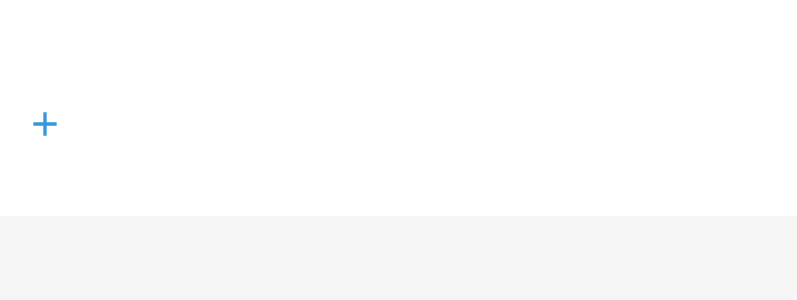
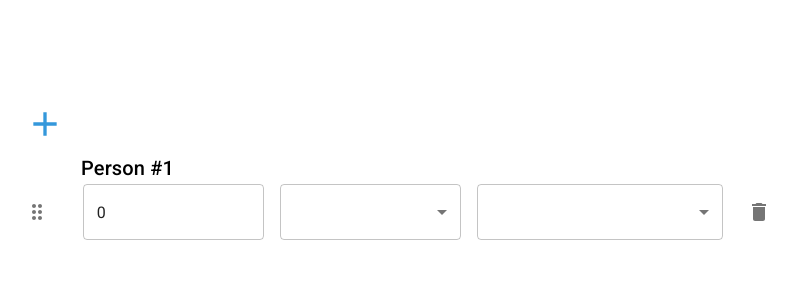
Before and after one commit to treelym/food-storage-calculator, a React (Create React App) app: page / in a window 1280 px wide. Shown: the top 300 px of the page, without its empty margins (237-1034 px from the left). Built offline with nearby package versions, Linux system fonts and the light colour scheme.

Commit message:
Create PersonRow component - tie up state to actual values

```diff
--- a/src/components/PeopleList.js
+++ b/src/components/PeopleList.js
@@ -1,25 +1,29 @@
 import React, { useState } from "react";
 import AddIcon from "@mui/icons-material/Add";
 import Box from "@mui/material/Box";
-import DeleteIcon from "@mui/icons-material/Delete";
-import DragIndicatorIcon from "@mui/icons-material/DragIndicator";
-import FormControl from "@mui/material/FormControl";
-import Grid from "@mui/material/Grid";
 import IconButton from "@mui/material/IconButton";
-import List from "@mui/material/List";
-import ListItem from "@mui/material/ListItem";
-import ListItemButton from "@mui/material/ListItemButton";
-import ListItemIcon from "@mui/material/ListItemIcon";
-import MenuItem from "@mui/material/MenuItem";
-import Select from "@mui/material/Select";
-import TextField from "@mui/material/TextField";
 import Tooltip from "@mui/material/Tooltip";
 
+import PersonRow from "./PersonRow";
+
 const PeopleList = () => {
-  const [people, setPeople] = useState([]);
+  const [people, setPeople] = useState([
+    {
+      activityLevel: "",
+      age: 0,
+      gender: "",
+    },
+  ]);
 
   const handleAddPerson = () => {
-    setPeople([...people, {}]);
+    setPeople([
+      ...people,
+      {
+        activityLevel: "",
+        age: 0,
+        gender: "",
+      },
+    ]);
   };
 
   return (
@@ -33,57 +37,13 @@ const PeopleList = () => {
       {people.length > 0 ? (
         <Box>
           {people.map((person, index) => (
-            <Box key={index}>
-              <Grid container sx={{ alignItems: "center" }}>
-                <Grid item xs={1}>
-                  <IconButton>
-                    <DragIndicatorIcon />
-                  </IconButton>
-                </Grid>
-
-                <Grid item xs={3}>
-                  <TextField
-                    type="number"
-                    value={10}
-                    xs={{ width: "100%" }}
-                    // onChange={(e) => handleChange(row.id, 'age', e.target.value)}
-                  />
-                </Grid>
-
-                <Grid item xs={3}>
-                  <FormControl fullWidth>
-                    <Select
-                      value="male"
-                      // onChange={(e) => handleChange(row.id, 'gender', e.target.value)}
-                    >
-                      <MenuItem value="male">Male</MenuItem>
-                      <MenuItem value="female">Female</MenuItem>
-                    </Select>
-                  </FormControl>
-                </Grid>
-
-                <Grid item xs={4}>
-                  <FormControl fullWidth>
-                    <Select
-                      value="active"
-                      // onChange={(e) => handleChange(row.id, 'gender', e.target.value)}
-                    >
-                      <MenuItem value="active">Active</MenuItem>
-                      <MenuItem value="somewhat-active">
-                        Somewhat Active
-                      </MenuItem>
-                      <MenuItem value="inactive">Inactive</MenuItem>
-                    </Select>
-                  </FormControl>
-                </Grid>
-
-                <Grid item xs={1}>
-                  <IconButton>
-                    <DeleteIcon />
-                  </IconButton>
-                </Grid>
-              </Grid>
-            </Box>
+            <PersonRow
+              activityLevel={person.activityLevel}
+              age={person.age}
+              gender={person.gender}
+              index={index}
+              key={index}
+            />
           ))}
         </Box>
       ) : null}
--- /dev/null
+++ b/src/components/PersonRow.js
@@ -0,0 +1,82 @@
+import React, { useState } from "react";
+import Box from "@mui/material/Box";
+import DeleteIcon from "@mui/icons-material/Delete";
+import DragIndicatorIcon from "@mui/icons-material/DragIndicator";
+import FormControl from "@mui/material/FormControl";
+import Grid from "@mui/material/Grid";
+import IconButton from "@mui/material/IconButton";
+import MenuItem from "@mui/material/MenuItem";
+import Select from "@mui/material/Select";
+import TextField from "@mui/material/TextField";
+import Typography from "@mui/material/Typography";
+
+import isPositiveNumber from "../utils/isPositiveNumber";
+
+const PersonRow = ({ activityLevel, age, gender, index }) => {
+  const [newAge, setNewAge] = useState(age);
+  const [newActivityLevel, setNewActivityLevel] = useState(activityLevel);
+  const [newGender, setNewGender] = useState(gender);
+
+  const handleAgeChange = (value) => {
+    if (value === "0" || isPositiveNumber(value)) {
+      setNewAge(value);
+    }
+  };
+
+  return (
+    <Box sx={{ mb: 4 }}>
+      <Typography sx={{ ml: 8 }} variant="h6">
+        Person #{index + 1}
+      </Typography>
+      <Grid container spacing={2} sx={{ alignItems: "center" }}>
+        <Grid item xs={1}>
+          <IconButton>
+            <DragIndicatorIcon />
+          </IconButton>
+        </Grid>
+
+        <Grid item xs={3}>
+          <TextField
+            type="number"
+            value={newAge}
+            xs={{ width: "100%" }}
+            onChange={(e) => handleAgeChange(e.target.value)}
+          />
+        </Grid>
+
+        <Grid item xs={3}>
+          <FormControl fullWidth>
+            <Select
+              value={newGender}
+              onChange={(e) => setNewGender(e.target.value)}
+            >
+              <MenuItem value="male">Male</MenuItem>
+              <MenuItem value="female">Female</MenuItem>
+            </Select>
+          </FormControl>
+        </Grid>
+
+        <Grid item xs={4}>
+          <FormControl fullWidth>
+            <Select
+              value={newActivityLevel}
+              onChange={(e) => setNewActivityLevel(e.target.value)}
+            >
+              <MenuItem value="active">Active</MenuItem>
+              <MenuItem value="somewhat-active">Somewhat Active</MenuItem>
+              <MenuItem value="inactive">Inactive</MenuItem>
+            </Select>
+          </FormControl>
+        </Grid>
+
+        <Grid item xs={1}>
+          <IconButton>
+            <DeleteIcon />
+          </IconButton>
+        </Grid>
+      </Grid>
+    </Box>
+  );
+};
+
+export default PersonRow;
--- /dev/null
+++ b/src/utils/isPositiveNumber.js
@@ -0,0 +1,5 @@
+export default function isPositiveNumber(value) {
+  const num = Number(value);
+
+  return Number.isInteger(num) && num > 0;
+}
```
